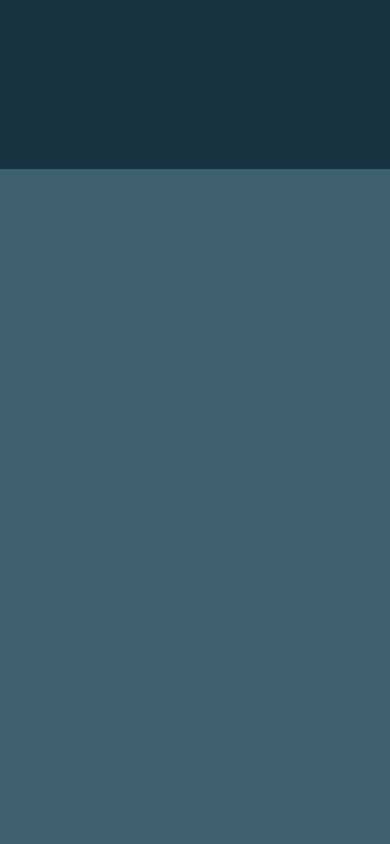
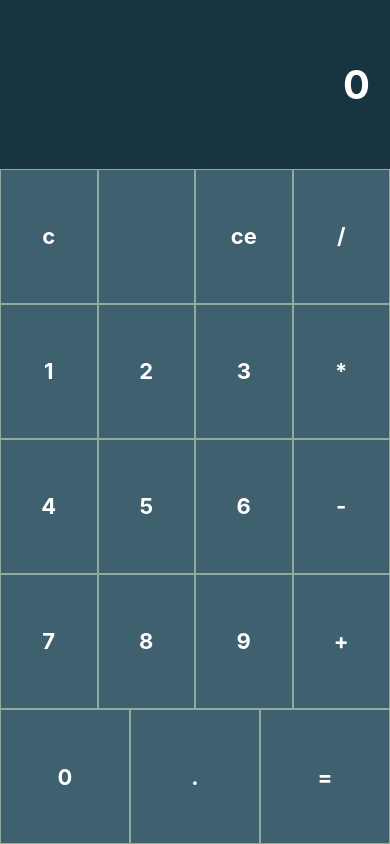
Before and after one commit to cjoshmartin/react-native-calculator, a React Native app: screen / in a window 390 px wide. Built offline with nearby package versions, Linux system fonts and the light colour scheme.

Commit message:
added logic

```diff
--- a/App.js
+++ b/App.js
@@ -1,62 +1,94 @@
 import React from 'react';
 import { StyleSheet, Text, View, Button } from 'react-native';
 import NumberButton from './NumberButton.js';
+import InputButton from './InputButton.js';
 
-const inputButtons = [
-    [1, 2, 3, '/'],
-    [4, 5, 6, '*'],
-    [7, 8, 9, '-'],
-    [0, '.', '=', '+'],
-    ['c', 'ce']
-];
 export default class App extends React.Component {
-
-
-    state = { sum: "", buttons: [] };
+    state = { sum: 0, operands: [], oporators: [], readOnly: false };
 
     componentDidMount() {
-        let makeButtons = [];
-        for (let i =1; i <= 3; i ++)
-        {
-            makeButtons.push(<NumberButton number={i.toString()} updateSum={this.setSum.bind(this)}  key={i}/>)
-        }
-        this.setState({buttons: makeButtons})
     }
 
-    renderButtons() {
-        let grid = [];
-
-        for (let i =0; i < inputButtons.length; i++)
+    _calculate(){
+        let checkvalue =  parseFloat(this.state.sum)
+        if (this.state.operands[this.state.operands.length -1] != checkvalue)
+            this.state.operands.push(checkvalue)
+        // ...
+    }
+    _addOp(oporator){
+        this._calculate()
+        this.state.oporators.push(oporator)
+        this.setState({readOnly: true})
+    }
+    _buttonPress (pressed) {
+        if (typeof pressed === 'number')
         {
-            let loadRows = [];
-            for (let j =0; j < inputButtons[i].length; j++)
-                loadRows.push( <NumberButton number={inputButtons[i][j]} updateSum={this.setSum.bind(this)}  key={`${i} - ${j}`}/>)
-            console.log(loadRows)
-            //grid.push(<View style={styles.inputRow} key={"row-" + i}>{loadRows} </View>)
-        } // end of outer loop
-
-        return grid;
+            this.setState({sum: (this.state.sum != 0 && !this.state.readOnly ) ? this.state.sum +""+pressed : pressed})
+            this.setState({readOnly: false})
+        }
+        else
+            switch (pressed){
+                case '.':
+                    if (this.state.sum.indexOf('.')==-1)
+                    this.setState({sum: this.state.sum + '.' })
+                    break;
+                case 'c':
+                    this.setState({oporators: [], operands: []})
+                case 'ce':
+                    this.setState({sum: 0})
+                break;
+                case '=':
+                    this._calculate() // TODO
+                    this.setState({oporators: [], operands: []})
+                    this.setState({readOnly: true})
+                    break;
+                default:
+                    this._addOp(pressed)
+                    break;
+            }
     }
 
-    setSum = (inc) => {
-        const settersum =this.state.sum + inc;
-        this.setState({sum: settersum})
-    }
+    _renderInputButtons() {
+        let j =0;
+        const inputButtons = [
+            ['c', ' ', 'ce', '/'],
+            [1, 2, 3, '*'],
+            [4, 5, 6, '-'],
+            [7, 8, 9, '+'],
+            [0, '.', '=']
+        ];
+        return inputButtons.map((row) => {
+            let i = 0;
+            return(
+                <View style={Style.inputRow} key={"row-" + j++}>
+                {
+                    row.map((col) => {
+                            return <InputButton value={col} onPress={this._buttonPress.bind(this, col)} key={i++ + "-" } />
+                    })
+                }
+                </View>
+            )
+        })
+    } // end of _renderInputButtons
 
     render() {
         return (
             <View style={{flex: 1}}>
-                <View style={{flex: 2, backgroundColor: '#193441'}}></View>
+                <View style={Style.displayContainer}>
+                    <Text style={Style.displayText} >{ this.state.sum}</Text>
+                </View>
                 <View style={{flex: 8, backgroundColor: '#3E606F'}}>
-                    {this.renderButtons()}
+                    {this._renderInputButtons()}
                 </View>
             </View>
 
         );
     }
-}
 
-const styles = StyleSheet.create({
+
+} // end of class
+
+const Style = StyleSheet.create({
     container: {
         flex: 1,
         backgroundColor: '#fff',
@@ -66,5 +98,18 @@ const styles = StyleSheet.create({
     inputRow: {
         flex: 1,
         flexDirection: 'row'
-    }
+    },
+        displayContainer: {
+        flex: 2,
+        backgroundColor: '#193441',
+        justifyContent: 'center'
+    },
+
+    displayText: {
+        color: 'white',
+        fontSize: 40,
+        fontWeight: 'bold',
+        textAlign: 'right',
+        padding: 20
+    },
 });
--- /dev/null
+++ b/InputButton.js
@@ -0,0 +1,37 @@
+// InputButton.js
+
+import React, { Component } from 'react';
+import {
+    TouchableHighlight,
+    Text,
+    StyleSheet
+} from 'react-native';
+
+
+export default class InputButton extends Component {
+
+    render() {
+        return (
+            <TouchableHighlight style={Style.inputButton} underlayColor="#193441" onPress={this.props.onPress}>
+                <Text style={Style.inputButtonText}>{this.props.value}</Text>
+            </TouchableHighlight>
+        )
+    }
+
+}
+
+var Style = StyleSheet.create({
+    inputButton: {
+        flex: 1,
+        alignItems: 'center',
+        justifyContent: 'center',
+        borderWidth: 0.5,
+        borderColor: '#91AA9D'
+    },
+
+    inputButtonText: {
+        fontSize: 22,
+        fontWeight: 'bold',
+        color: 'white'
+    }
+});
```
